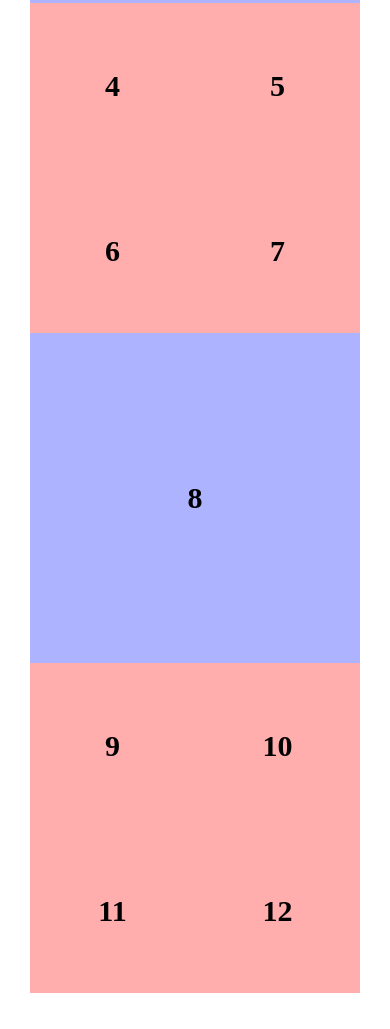
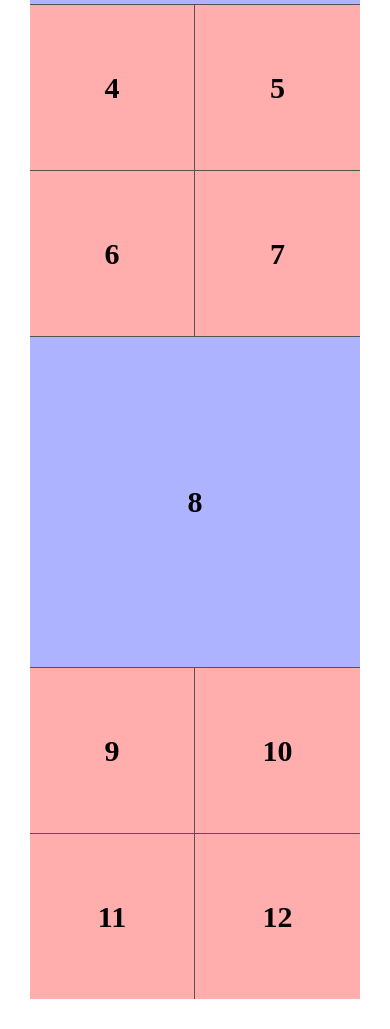
Before and after one commit to redmondchan/12-box-challenge, a plain HTML site: page index.html in a window 390 px wide. Shown: the part 522-1551 px from the top of the page. Drawn offline with Linux system fonts and the light colour scheme.

Commit message:
added border for low resolution version

```diff
--- a/style.css
+++ b/style.css
@@ -148,7 +148,18 @@
     padding: 25% 0;
   }
 
+  #box-1, #box-4, #box-6, #box-9 {
+    border-right: 1px solid #535353;
+    border-bottom: 1px solid #535353;
+  }
 
+  #box-2, #box-3, #box-5, #box-7, #box-8, #box-10 {
+    border-bottom: 1px solid #535353;
+  }
+
+  #box-11 {
+    border-right: 1px solid #535353;
+  }
 
 
 }
```
